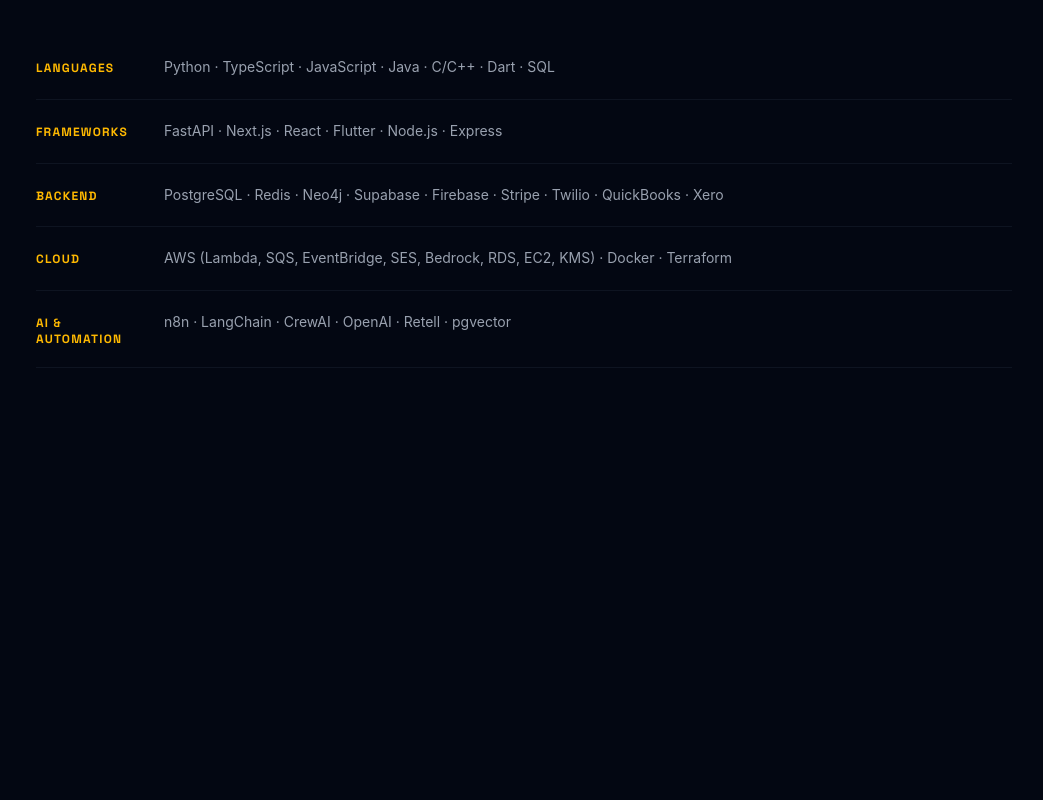
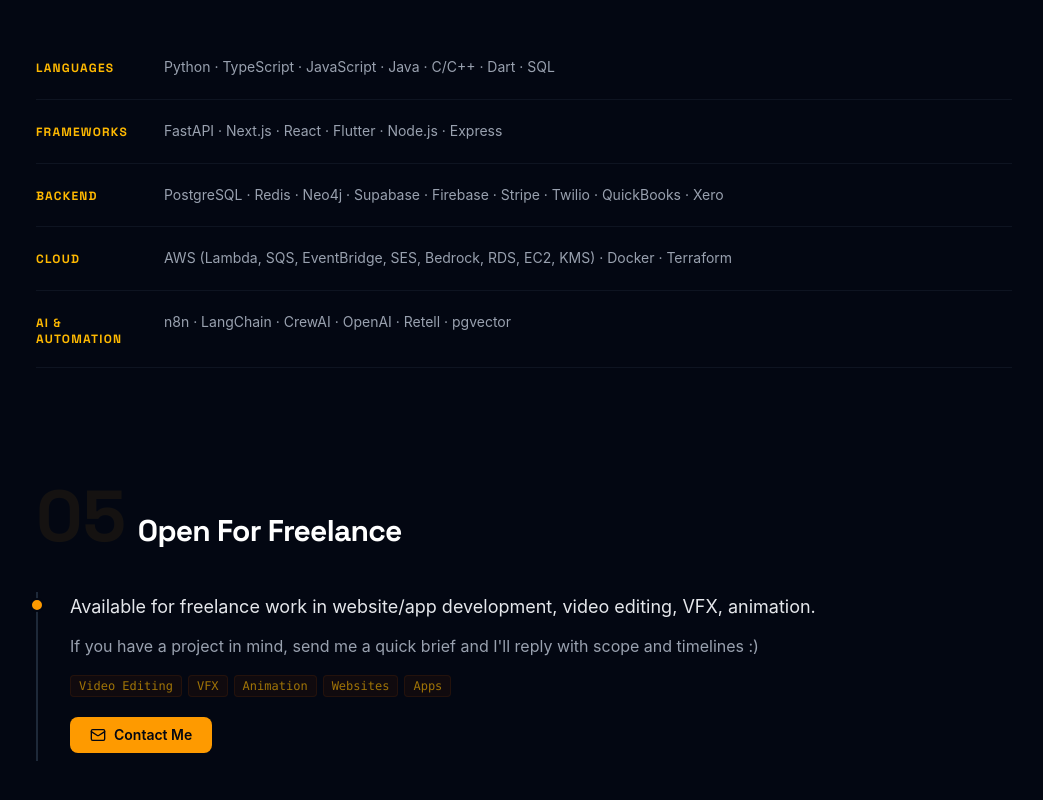
Before and after one commit to azverndias09/my_portfolio, a React (Vite) app: page / in a window 1280 px wide. Shown: the part 2751-3551 px from the top of the page, without its empty margins (116-1159 px from the left). Before the commit the page ends 3327 px from the top, so only its background shows below. Built offline with nearby package versions, Linux system fonts and the light colour scheme.

Commit message:
Add freelance availability section with contact link and service list

```diff
--- a/src/App.tsx
+++ b/src/App.tsx
@@ -478,6 +478,34 @@
           </div>
         </section>
 
+        <section className="space-y-10">
+          <SectionHeader number="05" title="Open For Freelance" />
+          <div className="group relative pl-8 border-l-2 border-gray-800 hover:border-amber-500/40 transition-colors pb-2">
+            <div className="absolute w-3.5 h-3.5 rounded-full bg-amber-500 border-2 border-gray-950 -left-2 top-1.5"></div>
+            <p className="text-base md:text-lg text-gray-200 leading-relaxed">
+              Available for freelance work in  website/app development, video editing, VFX, animation.
+            </p>
+            <p className="mt-3 text-sm md:text-base text-gray-400 leading-relaxed">
+              If you have a project in mind, send me a quick brief and I'll reply with scope and timelines :)
+            </p>
+            <div className="flex flex-wrap gap-1.5 mt-4">
+              {['Video Editing', 'VFX', 'Animation', 'Websites', 'Apps'].map((service) => (
+                <span key={service} className="font-mono text-xs text-amber-400/60 bg-amber-950/20 border border-amber-900/20 px-2 py-0.5 rounded">
+                  {service}
+                </span>
+              ))}
+            </div>
+            <a
+              href={contactMailto}
+              onClick={handleContactClick}
+              className="interactive-lift inline-flex items-center gap-2 mt-5 text-gray-950 bg-amber-500 hover:bg-amber-400 transition-all px-5 py-2 rounded-lg text-sm font-semibold"
+            >
+              <Mail size={16} />
+              Contact Me
+            </a>
+          </div>
+        </section>
+
       </div>
     </div>
   );
```
